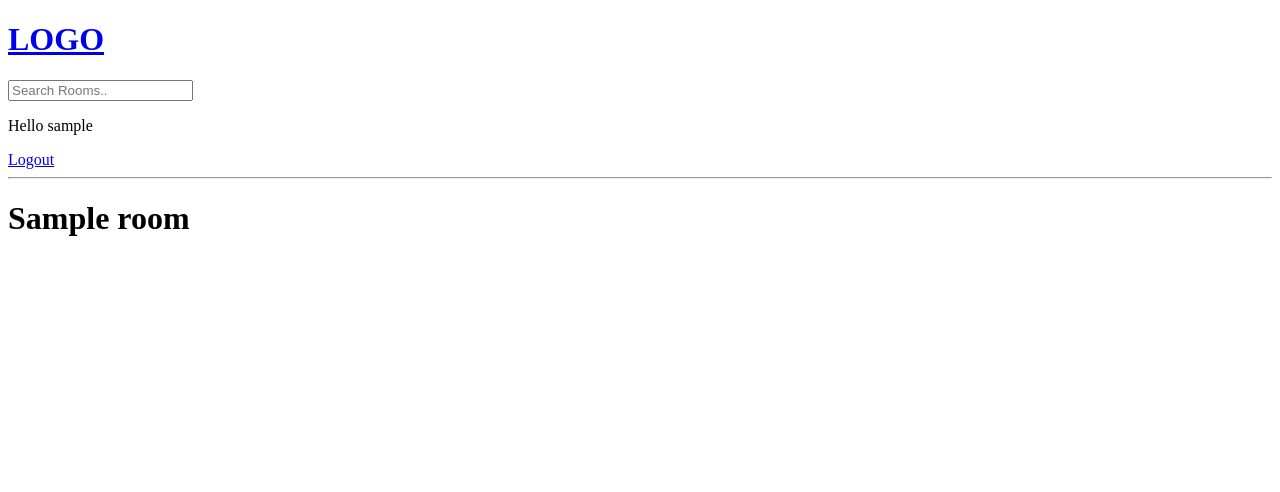
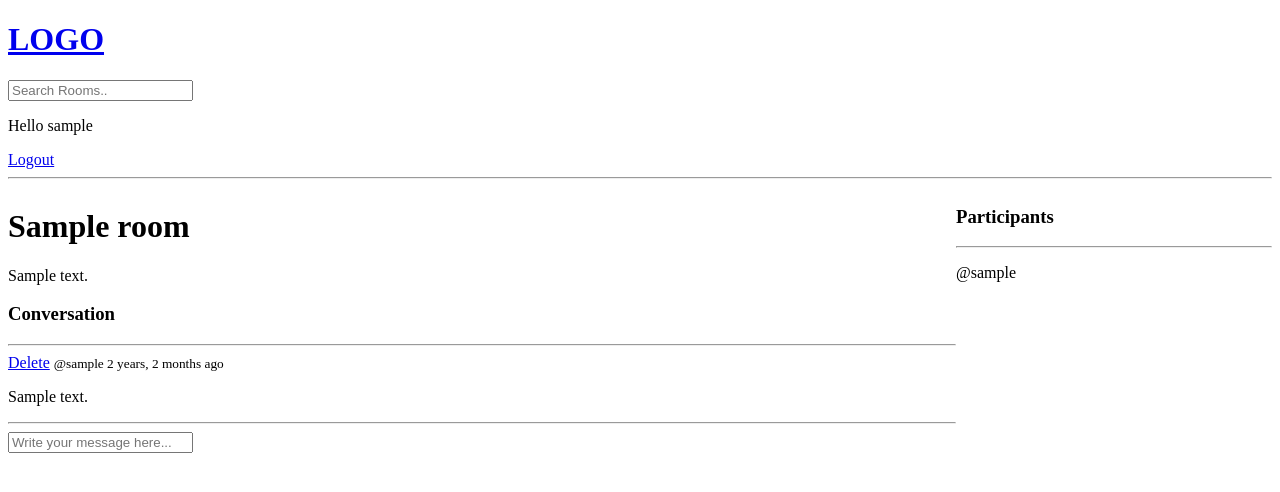
Before and after one commit to Svannte/Django-rooms, a Django app: page /room/1/ in a window 1280 px wide. Shown: the top 492 px of the page. Run offline with Django 4.2, Linux system fonts and the light colour scheme; a user stored in the database is signed in; tables that the repository leaves empty hold one stand-in row (values such as "Sample post").

Commit message:
Add Chat Room Messages CRUD

```diff
--- a/project/base/models.py
+++ b/project/base/models.py
@@ -17,7 +17,7 @@ class Room(models.Model):
     topic = models.ForeignKey(Topic, on_delete=models.SET_NULL, null=True)
     name = models.CharField(max_length=200)
     description = models.TextField(null=True, blank=True)  # cant be blink
-    # participants =
+    participants = models.ManyToManyField(User, related_name='participants', blank=True)
     updated = models.DateTimeField(auto_now=True)
     created = models.DateTimeField(auto_now_add=True)
 
--- a/project/base/templates/base/room.html
+++ b/project/base/templates/base/room.html
@@ -1,7 +1,57 @@
 {% extends 'main.html' %}
 
 {% block content %}
-<h1>
-    {{room.name}}
-</h1>
+
+<style>
+    .room-container{
+        display: grid;
+        grid-template-columns: 3fr 1fr;
+    }
+</style>
+
+<div class="room-container">
+
+    <div>
+        <h1>
+            {{room.name}}
+        </h1>
+
+        <p>{{room.description}}</p>
+
+        <div class="comment-wrapper">
+            <h3>Conversation</h3>
+            <hr>
+
+            {% for message in room_messages %}
+            <div>
+                {% if request.user == message.user %}
+                <a href="{% url 'delete-message' message.id %}" >Delete</a>
+                {% endif %}
+                <small>@{{message.user}}  {{message.created|timesince}} ago</small>
+                <p>{{message.body}}</p>
+                <hr>
+            </div>
+            {% endfor %}
+        </div>
+
+        {% if request.user.is_authenticated %}
+        <div class="comment-form">
+            <form method="POST" action="">
+                {% csrf_token %}
+                <input type="text" name="body" placeholder="Write your message here...">
+            </form>
+        </div>
+        {% endif %}
+    </div>
+
+    <div>
+        <h3>Participants</h3>
+        <hr>
+        {% for participant in participants %}
+            <div>
+                <p>@{{participant.username}}</p>
+            </div>
+        {% endfor %}
+    </div>
+</div>
 {% endblock %}
--- a/project/base/urls.py
+++ b/project/base/urls.py
@@ -12,4 +12,5 @@ urlpatterns = [
     path('create-room/', views.create_room, name="create-room"),
     path('update-room/<str:pk>/', views.update_room, name="update-room"),
     path('delete-room/<str:pk>/', views.delete_room, name="delete-room"),
+    path('delete-message/<str:pk>/', views.delete_message, name="delete-message"),
 ]
--- a/project/base/views.py
+++ b/project/base/views.py
@@ -6,7 +6,7 @@ from django.db.models import Q
 from django.contrib.auth.models import User
 from django.contrib.auth import authenticate, login, logout
 from django.contrib.auth.forms import UserCreationForm
-from .models import Room, Topic
+from .models import Room, Topic, Message
 from .forms import RoomForm
 
 # Create your views here.
@@ -29,7 +29,7 @@ def login_page(request):
 
         try:
             user = User.objects.get(username=username)
-        except KeyError:
+        except:
             messages.error(request, "User does not exist")
 
         user = authenticate(request, username=username, password=password)
@@ -80,8 +80,18 @@ def home(request):
 
 def room(request, pk):
     room = Room.objects.get(id=pk)
+    room_messages = room.message_set.all().order_by('-created')
+    participants = room.participants.all()
+    if request.method == 'POST':
+        message = Message.objects.create(
+            user=request.user,
+            room=room,
+            body=request.POST.get('body')
+        )
+        room.participants.add(request.user)
+        return redirect('room', pk=room.id)
 
-    context = {'room': room}
+    context = {'room': room, 'room_messages': room_messages, 'participants': participants}
     return render(request, 'base/room.html', context)
 
 
@@ -127,3 +137,15 @@ def delete_room(request, pk):
         room.delete()
         return redirect('home')
     return render(request, 'base/delete.html', {'obj': room})
+
+@login_required(login_url='login')
+def delete_message(request, pk):
+    message = Message.objects.get(id=pk)
+
+    if request.user != message.user:
+        return HttpResponse('not allowed!')
+
+    if request.method == 'POST':
+        message.delete()
+        return redirect('home')
+    return render(request, 'base/delete.html', {'obj': message})
```
Also changed, not shown: project/base/migrations/0003_alter_room_options_room_participants.py (added).
